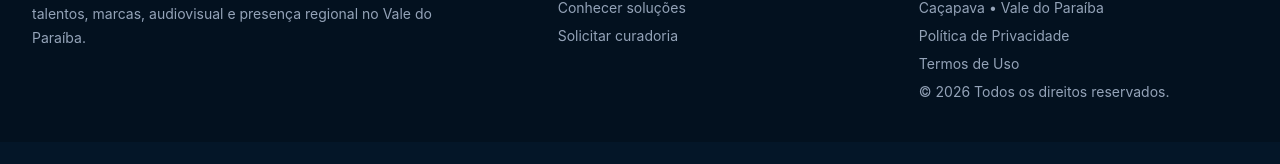
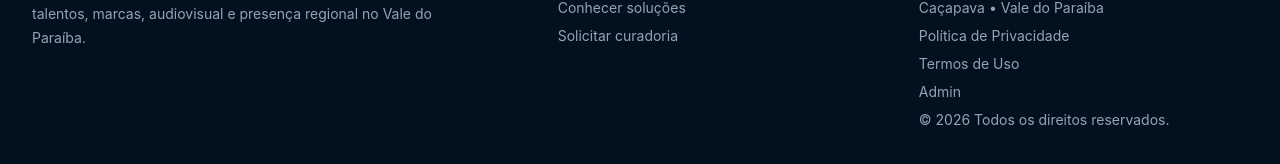
Before and after one commit to Grupo-Lira-de-Comunicacao/casting-attual-360, a Next.js app: page / in a window 1280 px wide. Shown: the part 3795-3959 px from the top of the page. Before the commit the page ends 3937 px from the top, so only its background shows below. Built offline with nearby package versions, Linux system fonts and the light colour scheme; no server answers; the database is empty.

Commit message:
feat: adicionar acesso discreto ao admin no rodape (#54)

```diff
--- a/src/components/site-shell.tsx
+++ b/src/components/site-shell.tsx
@@ -97,6 +97,7 @@ export function SiteShell({ children }: { children: React.ReactNode }) {
               <span>Caçapava • Vale do Paraíba</span>
               <Link href="/privacidade" className="hover:text-teal">Política de Privacidade</Link>
               <Link href="/termos" className="hover:text-teal">Termos de Uso</Link>
+              <Link href="/admin" className="hover:text-teal">Admin</Link>
               <span>© 2026 Todos os direitos reservados.</span>
             </div>
           </div>
```
